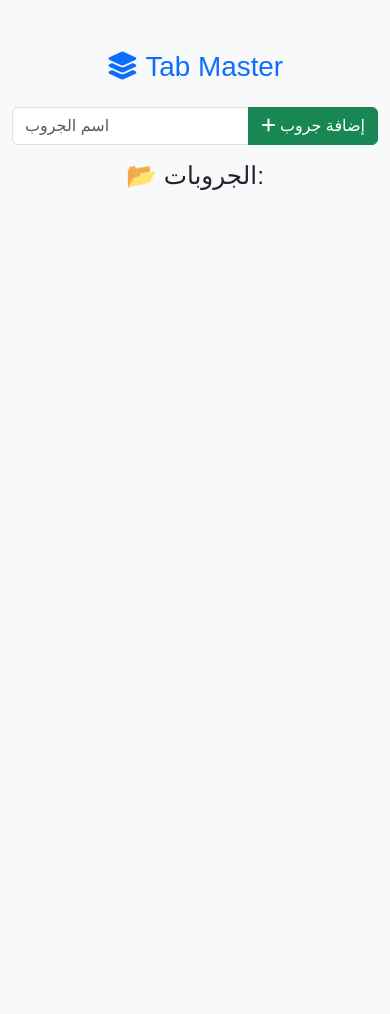
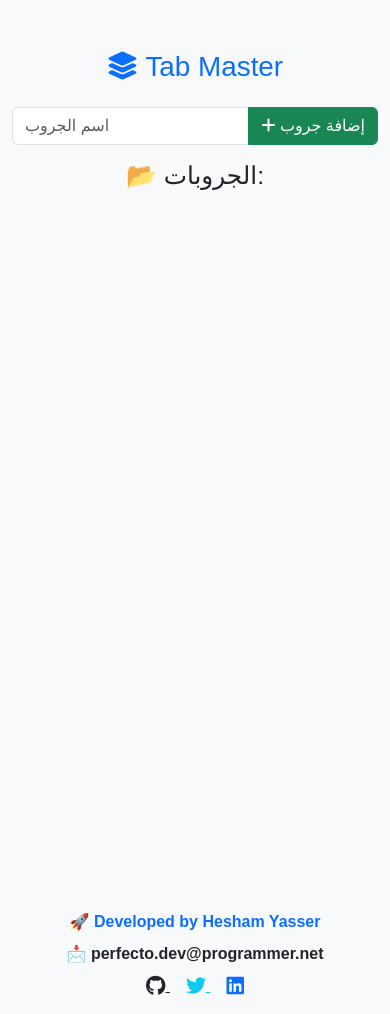
Before and after one commit to HaSh3003/TabMaster, a plain HTML site: page index.html in a window 390 px wide. Before the commit the page ends 844 px from the top, so only its background shows below. Drawn offline with nearby package versions, Linux system fonts and the light colour scheme; some packages are replaced by stand-ins of ours; a script that the page names is missing.

Commit message:
Enhanced UI/UX by refining the footer design, improving spacing, and optimizing card layout for better responsiveness.
🔹 Improved footer design and translated text to English.
🔹 Adjusted spacing and ensured a clean, professional look.
🔹 Icons for GitHub, Twitter (X), and LinkedIn are now clearer and properly styled.
🔹 Updated card layout to use col-12 for better responsiveness and spacing.

```diff
--- a/assets/app.js
+++ b/assets/app.js
@@ -45,7 +45,7 @@ function displayGroups() {
   container.innerHTML = "";
   for (let group in groups) {
     let div = document.createElement("div");
-    div.classList.add("col-md-6", "mb-3");
+    div.classList.add("col-md-12", "mb-3");
     div.innerHTML = `
             <div class="card group-card shadow-sm">
                 <div class="card-body text-center">
--- a/assets/style.css
+++ b/assets/style.css
@@ -12,3 +12,6 @@ body {
 .group-card:hover {
   transform: scale(1.05);
 }
+.container {
+  min-height: 100vh;
+}
--- a/index.html
+++ b/index.html
@@ -78,6 +78,44 @@
         </div>
       </div>
     </div>
+    <footer class="footer mt-auto py-3 bg-light text-center">
+      <p class="mb-2 fw-bold text-primary">🚀 Developed by Hesham Yasser</p>
+
+      <p class="mb-2">
+        📩
+        <a
+          href="mailto:perfecto.dev@programmer.net"
+          class="text-dark text-decoration-none fw-semibold"
+        >
+          perfecto.dev@programmer.net
+        </a>
+      </p>
+
+      <div class="social-links">
+        <a
+          href="https://github.com/HaSh3003"
+          target="_blank"
+          class="mx-2 text-dark"
+        >
+          <i class="fab fa-github fa-lg"></i>
+        </a>
+        <a
+          href="https://x.com/HaSh_Perfecto"
+          target="_blank"
+          class="mx-2 text-info"
+        >
+          <i class="fab fa-twitter fa-lg"></i>
+        </a>
+        <a
+          href="https://www.linkedin.com/in/hesham-yasser-78673831b/"
+          target="_blank"
+          class="mx-2 text-primary"
+        >
+          <i class="fab fa-linkedin fa-lg"></i>
+        </a>
+      </div>
+    </footer>
+
     <script src="assets/app.js"></script>
     <script src="https://cdn.jsdelivr.net/npm/bootstrap@5.3.0/dist/js/bootstrap.bundle.min.js"></script>
     <!--
```
